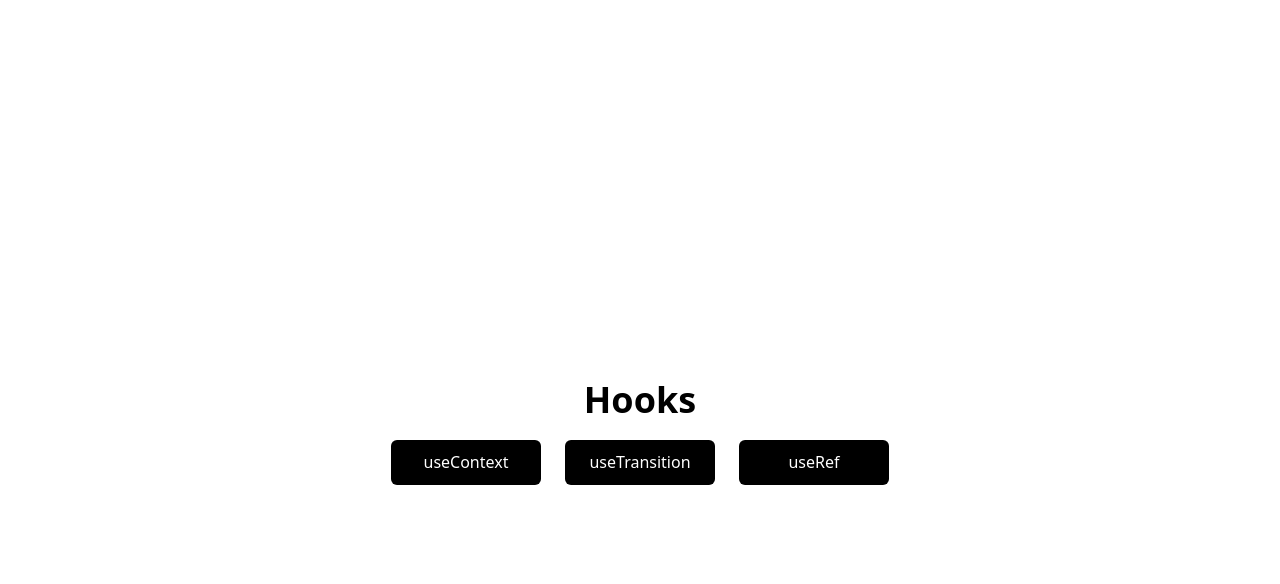
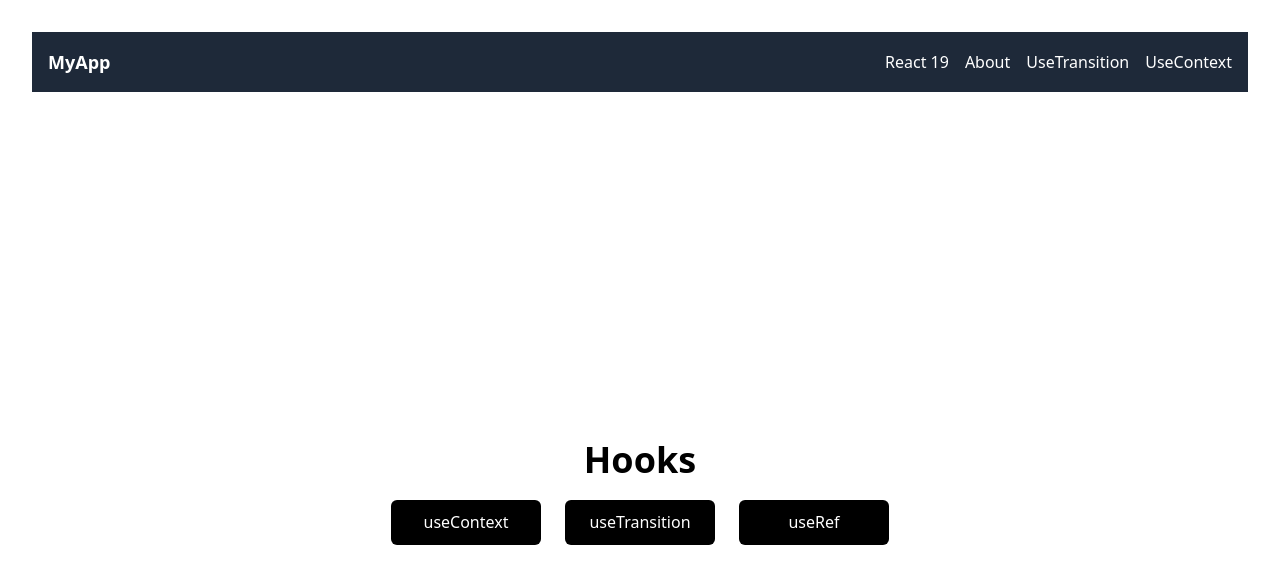
Before and after one commit to Sarmad426/react-19, a React (Vite) app: page / in a window 1280 px wide. Shown: the top 584 px of the page. Built offline with nearby package versions, Linux system fonts and the light colour scheme.

Commit message:
Add Navbar component and integrate it into the App layout

```diff
--- a/src/App.tsx
+++ b/src/App.tsx
@@ -6,10 +6,13 @@ import About from "./components/About";
 import UseTransition from "./components/react19-concepts/UseTransition";
 import UseContextHook from "./components/hooks/useContext";
 import NotFound from "./components/404/NotFound";
+import Navbar from "./components/navbar";
 
 const App: React.FC = () => {
   return (
     <Router>
+      <div>
+        <Navbar />
         <Routes>
           <Route path="/" element={<Home />} />
           <Route path="/learn-react-19" element={<About />} />
@@ -17,6 +20,7 @@ const App: React.FC = () => {
           <Route path="/hooks/useContext" element={<UseContextHook />} />
           <Route path="*" element={<NotFound />} />
         </Routes>
+      </div>
     </Router>
   );
 };
--- /dev/null
+++ b/src/components/navbar.tsx
@@ -0,0 +1,34 @@
+import React from "react";
+import { Link } from "react-router-dom";
+
+const Navbar: React.FC = () => {
+  return (
+    <nav className="bg-gray-800 p-4">
+      <div className="max-w-7xl mx-auto flex justify-between items-center">
+        <div className="text-white text-lg font-bold">MyApp</div>
+        <div className="space-x-4">
+          <Link to="/" className="text-white hover:text-gray-300">
+            React 19
+          </Link>
+          <Link to="/learn-react-19" className="text-white hover:text-gray-300">
+            About
+          </Link>
+          <Link
+            to="/hooks/useTransition"
+            className="text-white hover:text-gray-300"
+          >
+            UseTransition
+          </Link>
+          <Link
+            to="/hooks/useContext"
+            className="text-white hover:text-gray-300"
+          >
+            UseContext
+          </Link>
+        </div>
+      </div>
+    </nav>
+  );
+};
+
+export default Navbar;
```
Lines whose indentation alone changed are shown as unchanged.
